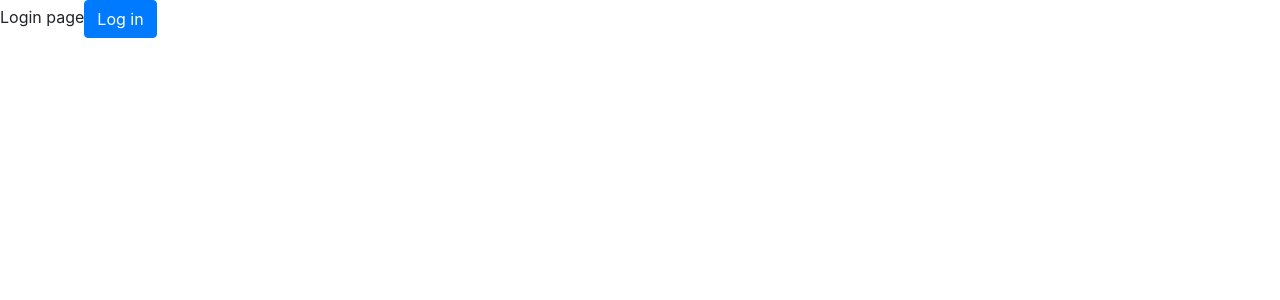
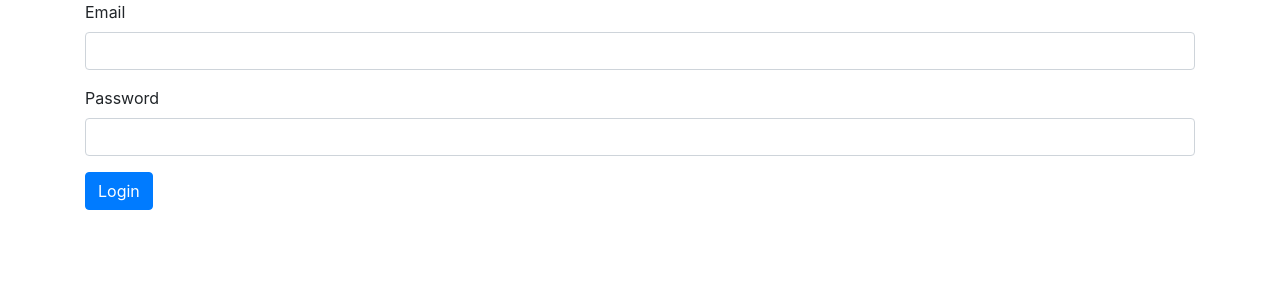
Before and after one commit to EdogawaKazuki/csci2720-react, a React (Create React App) app: page /login in a window 1280 px wide. Shown: the top 300 px of the page. Built offline with nearby package versions, Linux system fonts and the light colour scheme.

Commit message:
- Login Functions

```diff
--- a/package.json
+++ b/package.json
@@ -6,6 +6,7 @@
     "@testing-library/jest-dom": "^4.2.4",
     "@testing-library/react": "^9.5.0",
     "@testing-library/user-event": "^7.2.1",
+    "bcryptjs": "^2.4.3",
     "bootstrap": "^4.5.0",
     "jquery": "^3.5.1",
     "react": "^16.13.1",
--- a/src/components/Event.jsx
+++ b/src/components/Event.jsx
@@ -1,4 +1,5 @@
 import React from 'react'
+import { Redirect } from 'react-router-dom'
 
 
 class Event extends React.Component{
@@ -36,13 +37,15 @@ class Event extends React.Component{
         }
     }
     getCommentList(page){
-        fetch(`http://localhost:9000/api/comments/eventId/${this.props.currentEvent.event_id}/page/${page}`)
+        fetch(`http://localhost:9000/api/comments/eventId/${this.props.currentEvent.event_id}/page/${page}`, {credentials: 'include'})
             .then(res => res.json())
             .then((result) => {
                 this.setState({
                     comment: result,
                     showComment: true,
                 });
+                console.log(result)
+                console.log(sessionStorage.getItem('userId'))
             },
             (error) => {
                 console.log(error)
@@ -68,15 +71,16 @@ class Event extends React.Component{
         }
     };
     addComment(){
+        console.log(sessionStorage.getItem('userId'))
         let requestOptions = {
             method: 'POST',
             headers: { 'Content-Type': 'application/json' },
             body: JSON.stringify({
                 eventId: this.props.currentEvent.event_id,
-                userId: 1,
                 content: this.state.newComment,
                 date: new Date(),
-                })
+                }),
+            credentials: 'include'
         };
         //console.log(requestOptions)
         fetch(`http://localhost:9000/api/comments`, requestOptions)
@@ -90,7 +94,7 @@ class Event extends React.Component{
     deleteComment(commentId){
         console.log(commentId);
         //console.log(requestOptions)
-        fetch(`http://localhost:9000/api/comments/${commentId}`, {method: 'DELETE'})
+        fetch(`http://localhost:9000/api/comments/${commentId}`, {method: 'DELETE', credentials: 'include'})
             .then(res => res.json())
             .then(result => {
                 //console.log(result)
@@ -101,6 +105,9 @@ class Event extends React.Component{
 
     }
     render(){
+        if(sessionStorage.getItem('LoginStatus') === 'false'){
+            return <Redirect to='/login' />
+        }else{
             return(
                 <>
                 <div className="card-body">
@@ -117,7 +124,7 @@ class Event extends React.Component{
                                         <div className="media-body">
                                             <p>{comment.content}</p>
                                             <small className="text-muted font-italic">
-                                            <p>Name: {comment.userId} Date: {comment.date} {comment.userId === this.props.userId ? <button className="btn btn-sm btn-danger float-right" onClick={this.deleteComment.bind(this, comment.commentId)}>Delete</button> : ''}</p>
+                                                <p>Name: {comment.userName} Date: {comment.date} {comment.userId === sessionStorage.getItem('userId') - 0 ? <button className="btn btn-sm btn-danger float-right" onClick={this.deleteComment.bind(this, comment.commentId)}>Delete</button> : ''}</p>
                                             </small>
                                         </div>
                                     </div>
@@ -141,5 +148,6 @@ class Event extends React.Component{
             )
         }
     }
+}
 
 export default Event;
--- a/src/components/Login.jsx
+++ b/src/components/Login.jsx
@@ -1,30 +1,78 @@
 import React from 'react';
-import { Redirect } from 'react-router-dom'
+import { Redirect } from 'react-router-dom';
 
 class Login extends React.Component{
     constructor(props){
         super(props);
+        this.state = {
+            email: '',
+            password: '',
+        };
         this.login = this.login.bind(this);
-        sessionStorage.setItem('LoginStatus', false)
-    }
+        this.handleChange = this.handleChange.bind(this);
+    };
     login(){
-        fetch(`http://localhost:9000/index/login`, {method:"POST", credentials: 'include' })
+        if(this.state.email && this.state.password){
+            let requestOptions = {
+                method: 'POST',
+                headers: { 'Content-Type': 'application/json' },
+                body: JSON.stringify({
+                    email: this.state.email,
+                    password: btoa(this.state.password),
+                    }),
+                credentials: 'include'
+            };
+            fetch(`http://localhost:9000/index/login`, requestOptions)
                 .then(res => res.json())
                 .then(result=>{
-                sessionStorage.setItem('LoginStatus', result.loginStatus)
                     console.log(result);
+                    if(result.msg === "fail"){
+                        alert('Incorrect email or pswd!')
+                    }else{
+                        sessionStorage.setItem('LoginStatus', result.loginStatus);
+                        sessionStorage.setItem('userName', result.userName);
+                        sessionStorage.setItem('userId', result.userId);
+                        sessionStorage.getItem('userId')
+                    }
                     this.forceUpdate()
                 })
-
+        }else{
+            alert('Enter email & pswd!')
         }
+    };
+    handleChange(event){
+        switch (event.target.id) {
+            case "email":
+                this.setState({
+                    email: event.target.value
+                });
+                break;
+            case "password":
+                this.setState({
+                    password: event.target.value
+                })
+                break;
+            default:
+                break;
+        }
+    };
     render(){
         if(sessionStorage.getItem('LoginStatus') === 'true'){
             return <Redirect to='/event'/>
         }else{
             return (
-            <div className="App">
-                Login page
-                <button className="btn btn-primary" onClick={this.login}>Log in</button>
+            <div className="container">
+                <form>
+                    <div className="form-group">
+                        <label htmlFor="email">Email</label>
+                        <input type="email" name="email" id="email" className="form-control" placeholder="" value={this.state.email} onChange={this.handleChange} />
+                    </div>
+                    <div className="form-group">
+                        <label htmlFor="password">Password</label>
+                        <input type="password" name="password" id="password" className="form-control" placeholder="" value={this.state.password} onChange={this.handleChange} />
+                    </div>
+                    <button type="button" className="btn btn-primary" onClick={this.login}>Login</button>
+                </form>
             </div>
             )
         }
--- a/src/components/Main.jsx
+++ b/src/components/Main.jsx
@@ -93,7 +93,7 @@ class Main extends React.Component{
     openEventInfo(index, e){
         if(index !== 0 ){
             console.log('event')
-            let path = `/page/${this.state.page}/sortBy/${this.state.sortMode}${this.state.sortType}/keyword/${this.state.searchField}::${this.state.searchQuery}/${index}`;
+            let path = `/event/page/${this.state.page}/sortBy/${this.state.sortMode}${this.state.sortType}/keyword/${this.state.searchField}::${this.state.searchQuery}/${index}`;
             if(this.props.history.location.pathname !== path){
                 this.props.history.location.pathname = path;
                 window.history.pushState({},'state', path);
@@ -103,8 +103,17 @@ class Main extends React.Component{
                 currentEvent: this.state.data[index - 1],
             });
         }else{
-            this.setState({selected: 0})
-            let path = `/page/${this.state.page}/sortBy/${this.state.sortMode}${this.state.sortType}/keyword/${this.state.searchField}::${this.state.searchQuery}`;
+            this.setState({
+                selected: 0,
+                currentEvent: {
+                    event_summary: '',
+                    event_org: '',
+                    event_date: '',
+                    event_location: '',
+                    event_id: -1,
+                }
+            })
+            let path = `/event/page/${this.state.page}/sortBy/${this.state.sortMode}${this.state.sortType}/keyword/${this.state.searchField}::${this.state.searchQuery}`;
             this.props.history.location.pathname = path;
             window.history.pushState({},'state',path);
         }
--- a/src/components/NavBar.jsx
+++ b/src/components/NavBar.jsx
@@ -5,7 +5,7 @@ class NavBar extends React.Component{
   constructor(props){
     super(props);
     this.state = {
-      username: sessionStorage.getItem('username')
+      username: sessionStorage.getItem('userName')
     };
     this.logOut = this.logOut.bind(this)
   };
```
Also changed, not shown: 1 other file (tests, documents, lock files or other folders). Lines whose indentation alone changed are shown as unchanged.
